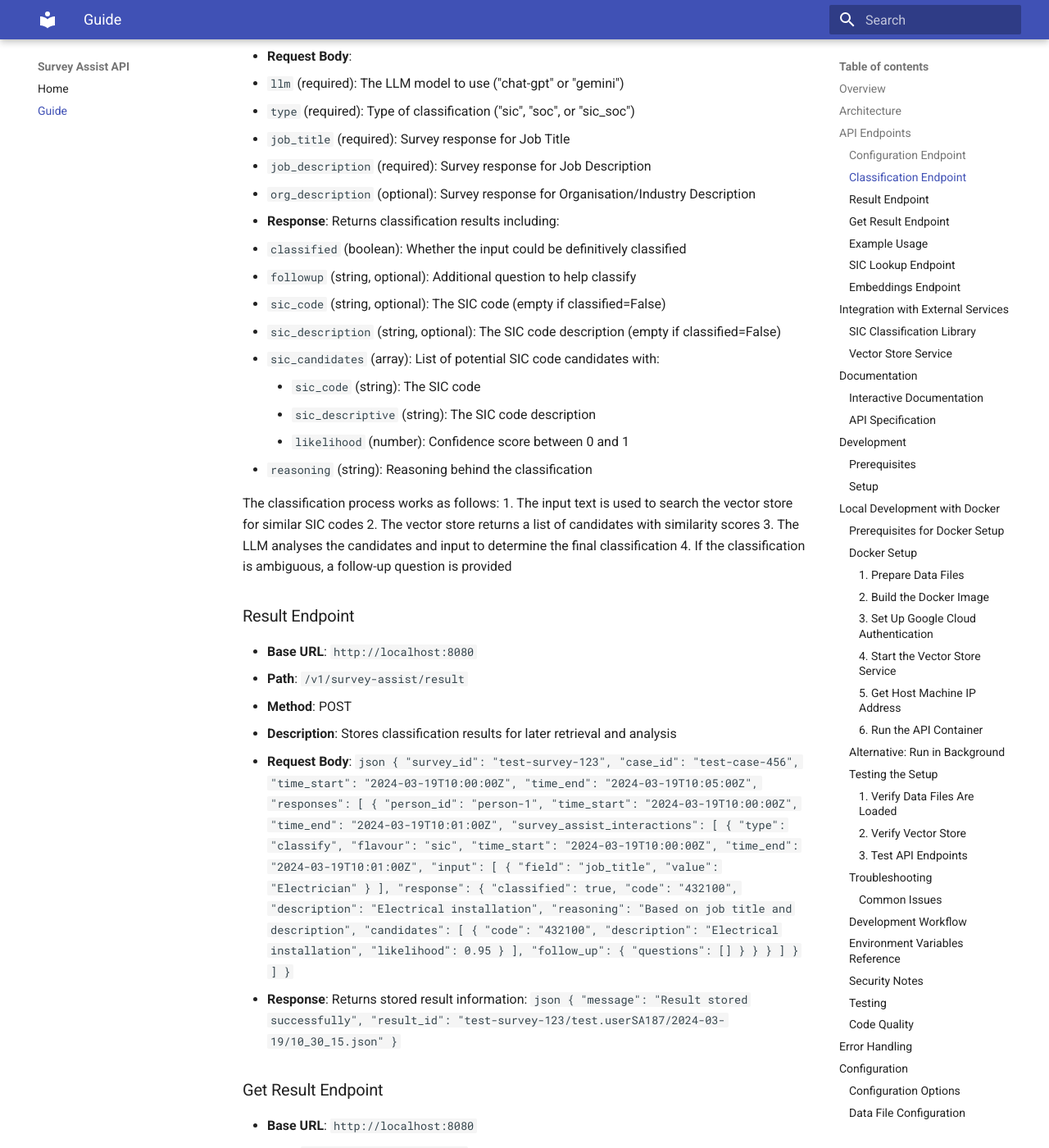
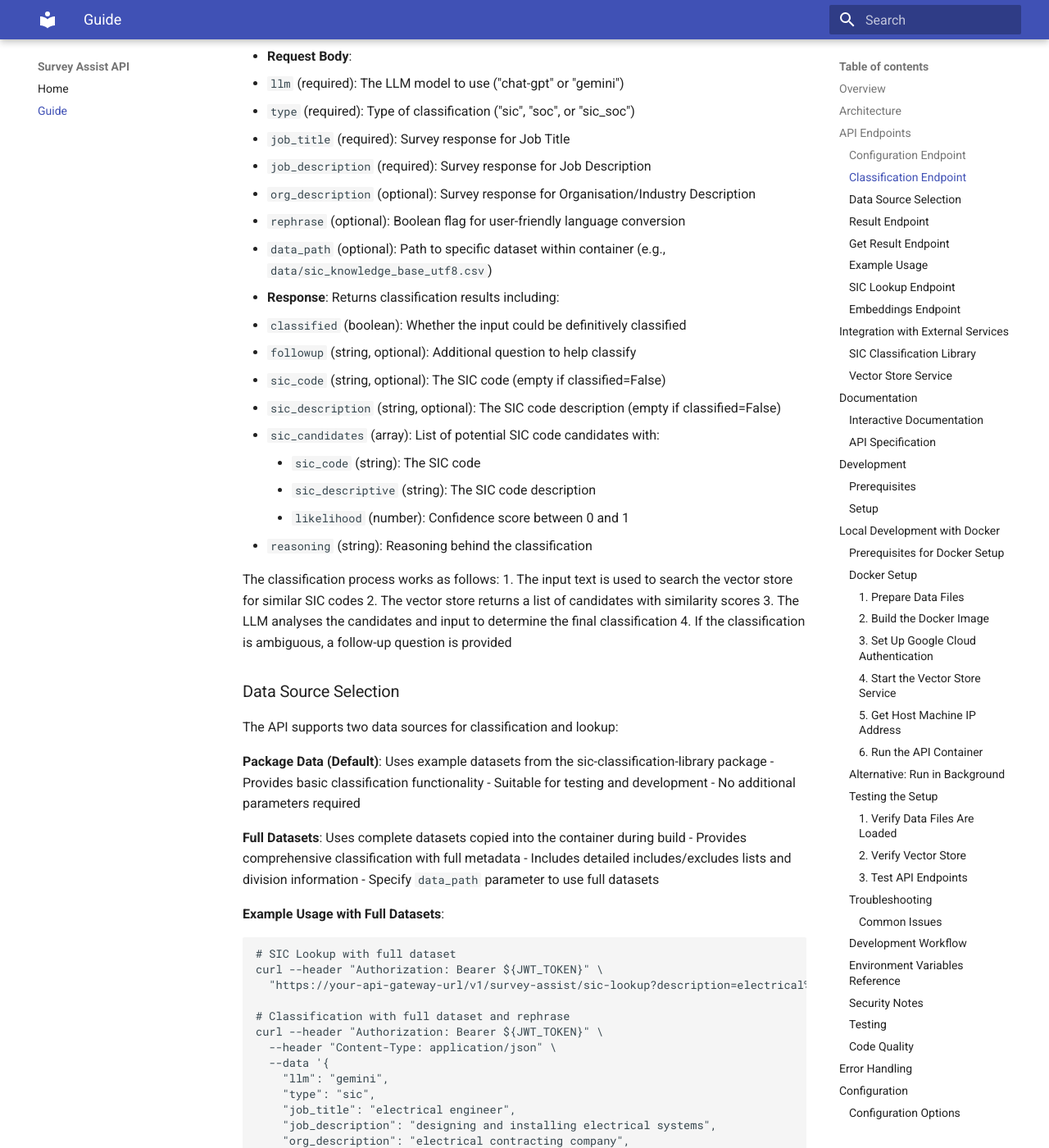
Before and after one commit to ONSdigital/survey-assist-api, an MkDocs documentation site: the page built from docs/guide.md, in a window 1280 px wide and 1400 px high, scrolled down 1335 px. Shown: the whole window at 82% size. Built offline with MkDocs 1.6.1 and Material for MkDocs 9.7.7, drawn with Linux system fonts in a browser that asks for light colours; some of the changed text lies outside the part shown.

Commit message:
update doc with local data path loading

````diff
--- a/docs/guide.md
+++ b/docs/guide.md
@@ -68,6 +68,8 @@ The API is built using:
   - `job_title` (required): Survey response for Job Title
   - `job_description` (required): Survey response for Job Description
   - `org_description` (optional): Survey response for Organisation/Industry Description
+  - `rephrase` (optional): Boolean flag for user-friendly language conversion
+  - `data_path` (optional): Path to specific dataset within container (e.g., `data/sic_knowledge_base_utf8.csv`)
 - **Response**: Returns classification results including:
   - `classified` (boolean): Whether the input could be definitively classified
   - `followup` (string, optional): Additional question to help classify
@@ -84,6 +86,41 @@ The classification process works as follows:
 2. The vector store returns a list of candidates with similarity scores
 3. The LLM analyses the candidates and input to determine the final classification
 4. If the classification is ambiguous, a follow-up question is provided
+
+### Data Source Selection
+
+The API supports two data sources for classification and lookup:
+
+**Package Data (Default)**: Uses example datasets from the sic-classification-library package
+- Provides basic classification functionality
+- Suitable for testing and development
+- No additional parameters required
+
+**Full Datasets**: Uses complete datasets copied into the container during build
+- Provides comprehensive classification with full metadata
+- Includes detailed includes/excludes lists and division information
+- Specify `data_path` parameter to use full datasets
+
+**Example Usage with Full Datasets**:
+```bash
+# SIC Lookup with full dataset
+curl --header "Authorization: Bearer ${JWT_TOKEN}" \
+  "https://your-api-gateway-url/v1/survey-assist/sic-lookup?description=electrical%20installation&data_path=data/sic_knowledge_base_utf8.csv"
+
+# Classification with full dataset and rephrase
+curl --header "Authorization: Bearer ${JWT_TOKEN}" \
+  --header "Content-Type: application/json" \
+  --data '{
+    "llm": "gemini",
+    "type": "sic",
+    "job_title": "electrical engineer",
+    "job_description": "designing and installing electrical systems",
+    "org_description": "electrical contracting company",
+    "rephrase": true,
+    "data_path": "data/sic_knowledge_base_utf8.csv"
+  }' \
+  "https://your-api-gateway-url/v1/survey-assist/classify"
+```
 
 ### Result Endpoint
 - **Base URL**: `http://localhost:8080`
@@ -212,9 +249,13 @@ curl -X GET "http://localhost:8080/v1/survey-assist/result?result_id=test-survey
 - **Parameters**:
   - `description` (required): The business description to classify
   - `similarity` (optional): Boolean flag for similarity search
+  - `data_path` (optional): Path to specific dataset within container (e.g., `data/sic_knowledge_base_utf8.csv`)
 - **Description**: Performs SIC code lookup with two modes:
   - Exact match (similarity=false)
   - Similarity search (similarity=true)
+- **Data Sources**:
+  - **Default**: Uses package example data from sic-classification-library
+  - **Custom**: Specify `data_path` parameter to use full datasets copied into container during build
 
 ### Embeddings Endpoint
 - **Path**: `/v1/survey-assist/embeddings`
@@ -659,6 +700,9 @@ unset SIC_REPHRASE_DATA_PATH
 curl -X GET "http://localhost:8080/v1/survey-assist/sic-lookup?description=dairy%20farming"
 
 # Expected response: SIC code 01410 with description "Raising of dairy cattle"
+
+# Note: You can also override the data source per request using the data_path parameter
+curl -X GET "http://localhost:8080/v1/survey-assist/sic-lookup?description=dairy%20farming&data_path=data/sic_knowledge_base_utf8.csv"
 ```
 
 #### **Test 2: Local Data (Environment Variables Set)**
@@ -687,6 +731,17 @@ curl -X POST "http://localhost:8080/v1/survey-assist/classify" \
     "type": "sic",
     "job_title": "Dairy Farmer",
     "job_description": "Raising dairy cattle and producing milk"
+  }'
+
+# Note: You can also override the data source per request using the data_path parameter
+curl -X POST "http://localhost:8080/v1/survey-assist/classify" \
+  -H "Content-Type: application/json" \
+  -d '{
+    "llm": "gemini",
+    "type": "sic",
+    "job_title": "Dairy Farmer",
+    "job_description": "Raising dairy cattle and producing milk",
+    "data_path": "data/sic_knowledge_base_utf8.csv"
   }'
 ```
 
````
